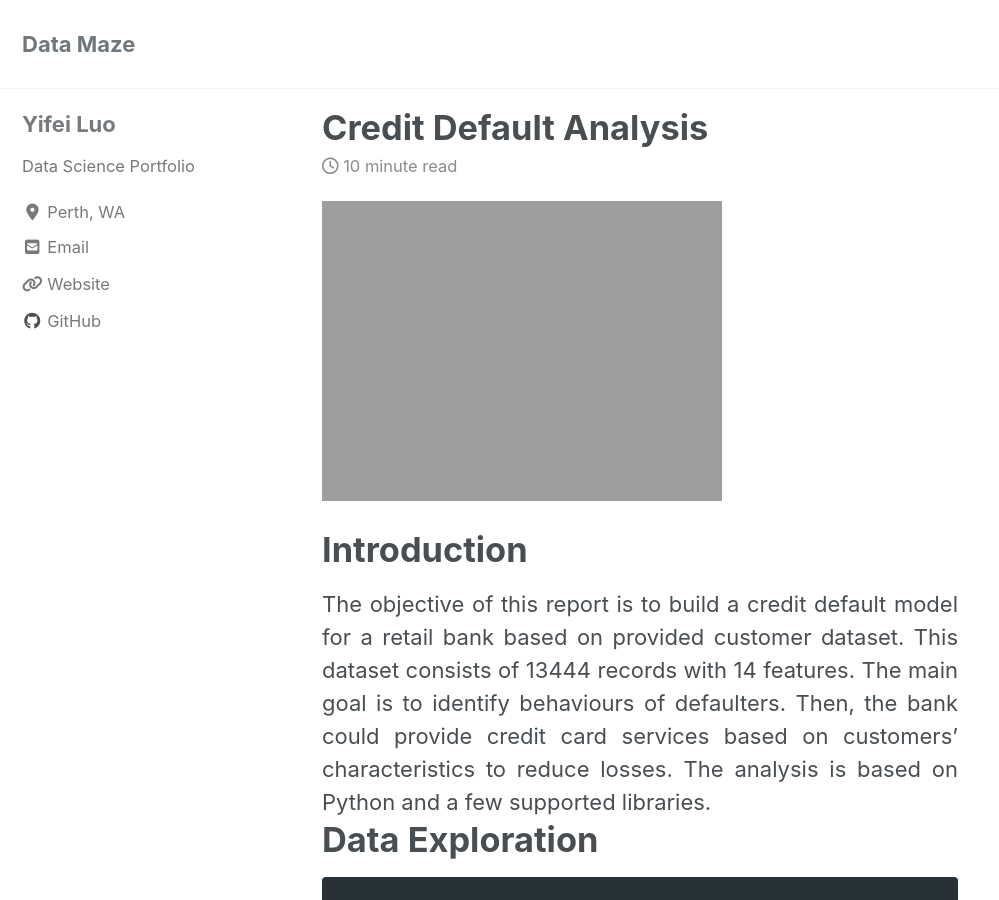
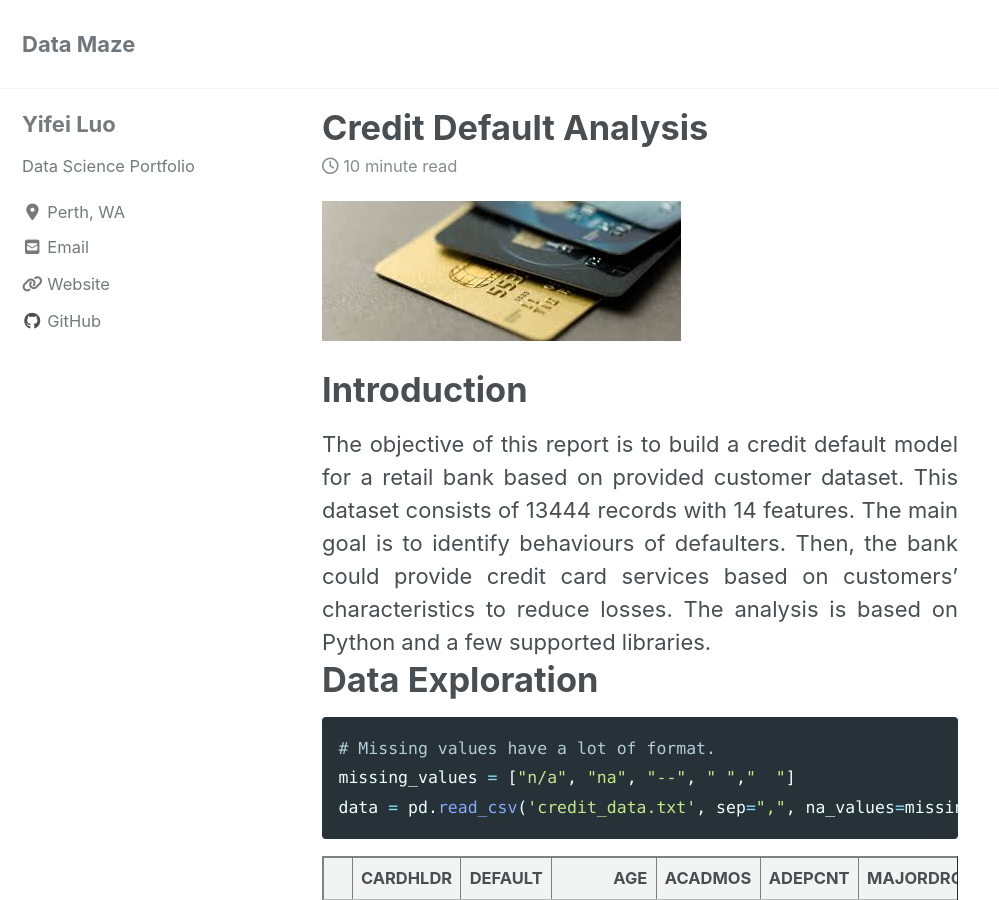
Before and after one commit to learn2gether/learn2gether.github.io, a Jekyll site: the page built from _posts/2018-02-01-Credit-Default-Analysis.md, in a window 1280 px wide and 900 px high. Shown: the whole window, without its empty margins (0-999 px from the left). Built offline with Jekyll 4.4.1, drawn with Linux system fonts in a browser that asks for light colours; cached includes are drawn as plain includes; nearby versions of some CDN libraries.

Commit message:
modify credit default

```diff
--- a/_posts/2018-02-01-Credit-Default-Analysis.md
+++ b/_posts/2018-02-01-Credit-Default-Analysis.md
@@ -7,7 +7,7 @@
 excerpt: "A case study on Credit Default Analysis."
 ---
 
-![alt text](https://learn2gether.github.io/images/posts/creditDefault/creditCard.png "Credit Card")
+![alt text](https://learn2gether.github.io/images/posts/creditDefault/creditCard.jpeg "Credit Card")
 
 
 # Introduction
```
